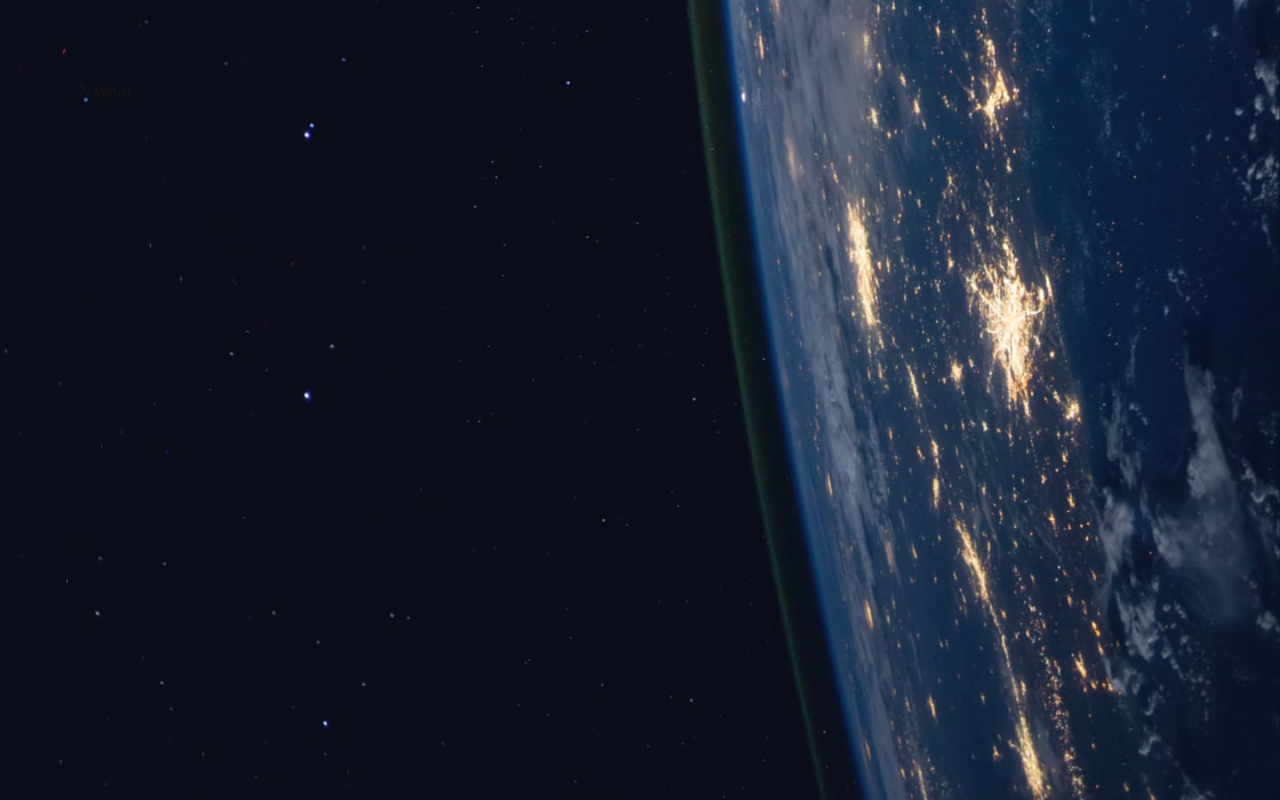
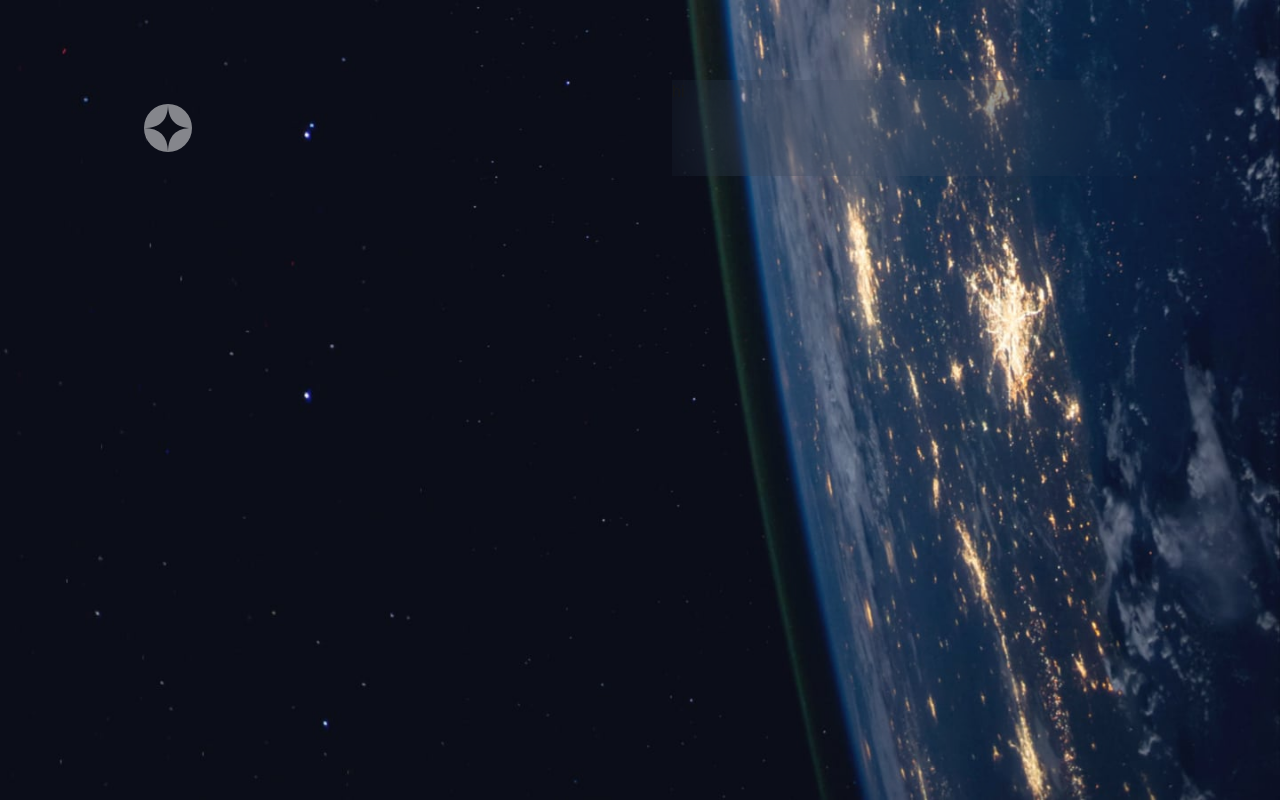
Before and after one commit to muhkyle17/birthday-reminder, a Next.js app: page / in a window 1280 px wide. Built offline with nearby package versions, Linux system fonts and the light colour scheme; a web font is replaced by a local one.

Commit message:
Add initial nav bar styling

```diff
--- a/src/app/components/Navbar.jsx
+++ b/src/app/components/Navbar.jsx
@@ -1,7 +1,15 @@
+import Image from 'next/image'
+import Logo from '@/public/shared/logo.svg'
+
 const Navbar = () => {
   return (
-    <div>
-      <p>Navbar</p>
+    <div className='flex flex-row w-full items-center pl-16'>
+      <div className='w-1/2'>
+        <Image src={Logo} alt='Navigation Logo' width={48} height={48} className='opacity-50' />
+      </div>
+      <div className='w-1/2 bg-white// h-24 opacity-5// backdrop-blur-3xl'>
+        <p>hi</p>
+      </div>
     </div>
   )
 }
--- a/tailwind.config.js
+++ b/tailwind.config.js
@@ -15,7 +15,6 @@ module.exports = {
         secondary: {
           DEFAULT: '#D0D6F9',
         },
-        white: '#FFFFFF',
       },
     },
   },
```
